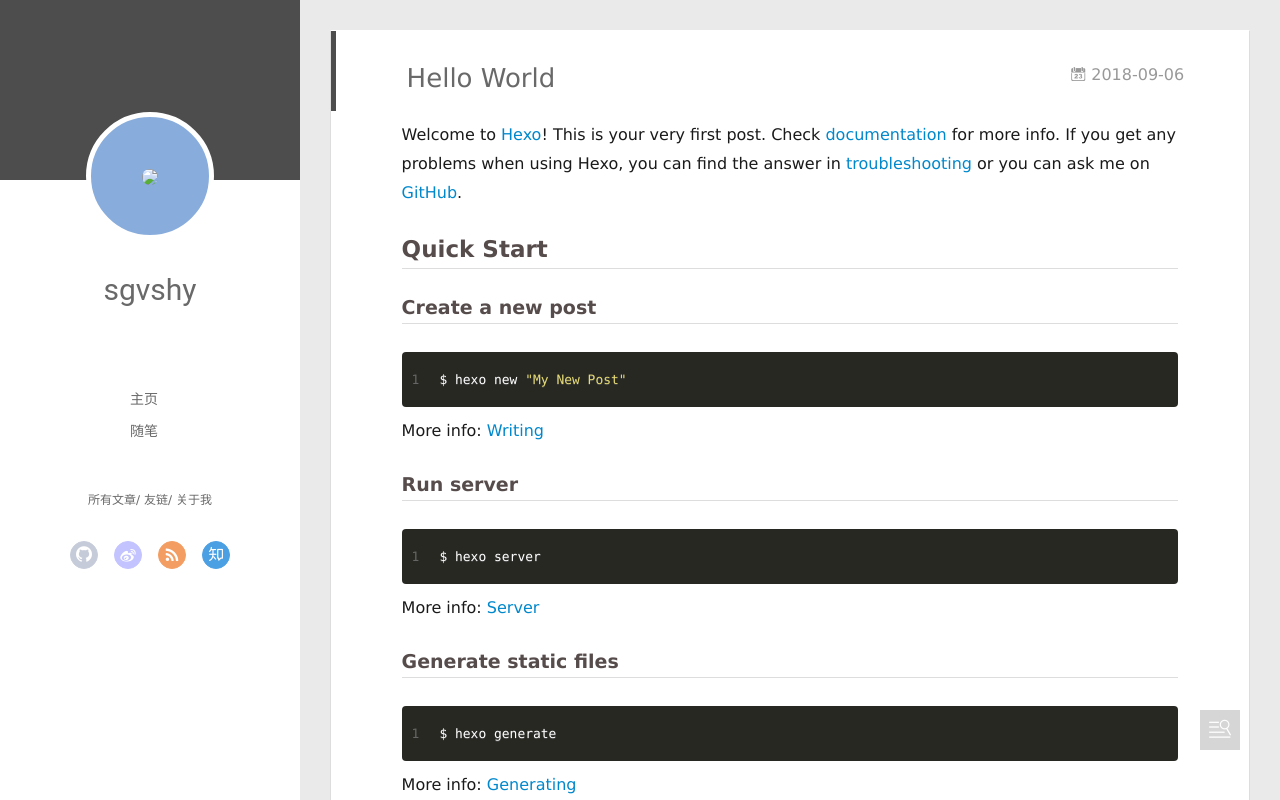
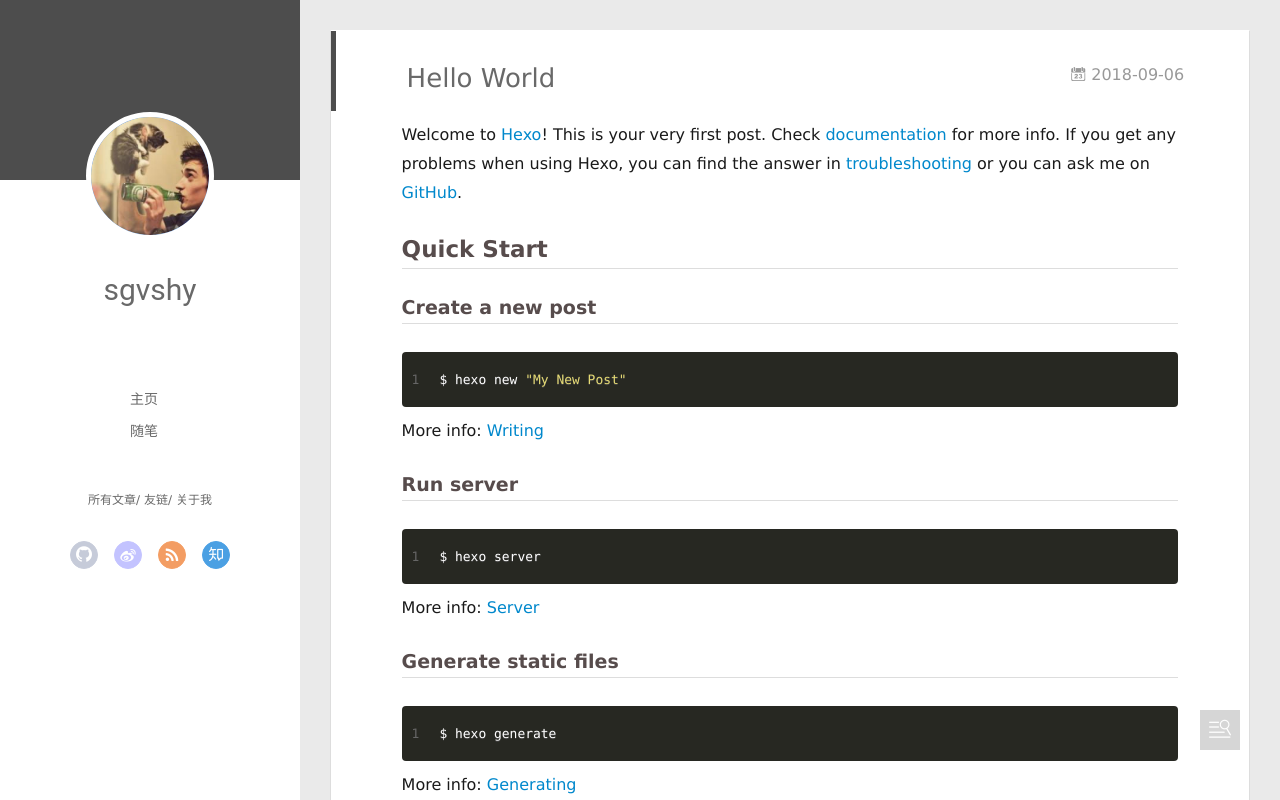
Before and after one commit to sujiawei/sujiawei.github.io, a plain HTML site: page 2018/09/06/hello-world/index.html in a window 1280 px wide. Drawn offline with Linux system fonts and the light colour scheme; some packages are replaced by stand-ins of ours; a script that the page names is missing.

Commit message:
Site updated: 2018-11-11 16:19:11

```diff
--- a/2018/09/06/hello-world/index.html
+++ b/2018/09/06/hello-world/index.html
@@ -47,7 +47,7 @@
 <div class="intrude-less">
 	<header id="header" class="inner">
 		<a href="/" class="profilepic">
-			<img src="img/photo.jpeg" class="js-avatar">
+			<img src="/img/photo.jpeg" class="js-avatar">
 		</a>
 		<hgroup>
 		  <h1 class="header-author"><a href="/">sgvshy</a></h1>
@@ -105,7 +105,7 @@
 	<div class="intrude-less">
 		<header id="header" class="inner">
 			<div class="profilepic">
-				<img src="img/photo.jpeg" class="js-avatar">
+				<img src="/img/photo.jpeg" class="js-avatar">
 			</div>
 			<hgroup>
 			  <h1 class="header-author js-header-author">sgvshy</h1>
```
Also changed, not shown: 2018/09/08/spring-context/index.html (+2 -2 lines), 2018/09/08/spring-ioc/index.html (+2 -2 lines), 2018/09/14/记一次线上cpu过高事故/index.html (+2 -2 lines), 2018/09/20/Spring-Aop和自定义注解的简单应用/index.html (+2 -2 lines), 2018/09/26/Redis分布式锁的正确实现方式/index.html (+2 -2 lines), 2018/11/11/HashMap实现原理及源码分析/index.html (+2 -2 lines), archives/2018/09/index.html (+2 -2 lines), archives/2018/11/index.html (+2 -2 lines), archives/2018/index.html (+2 -2 lines), archives/index.html (+2 -2 lines), index.html (+2 -2 lines), tags/HashMap/index.html (+2 -2 lines), tags/Redis/index.html (+2 -2 lines), tags/aop-注解/index.html (+2 -2 lines), 1 more files.
